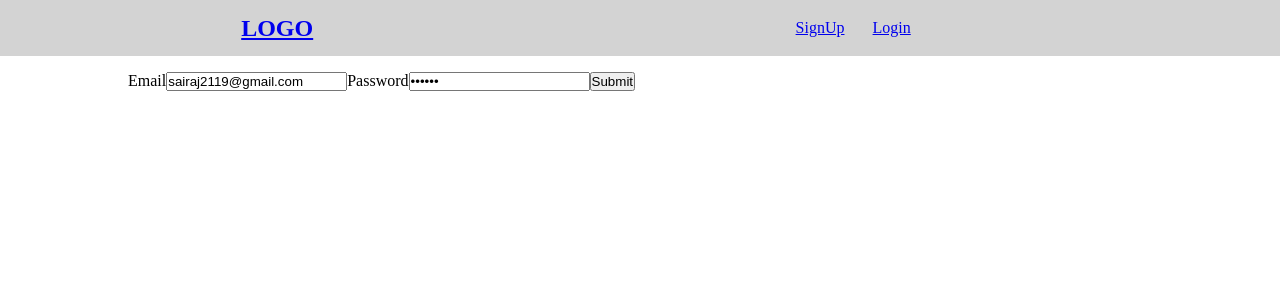
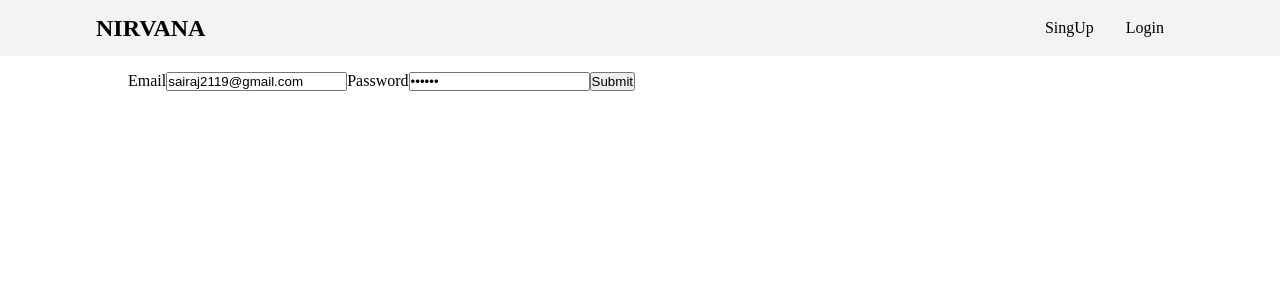
Before and after one commit to igniters-space/nirvana, a React (Create React App) app in the folder client/: page /login in a window 1280 px wide. Shown: the top 300 px of the page. Built offline with nearby package versions, Linux system fonts and the light colour scheme.

Commit message:
add navbar styles

```diff
--- a/client/package.json
+++ b/client/package.json
@@ -10,7 +10,8 @@
     "react": "^17.0.2",
     "react-dom": "^17.0.2",
     "react-router-dom": "^5.2.0",
-    "react-scripts": "4.0.3"
+    "react-scripts": "4.0.3",
+    "zustand": "^3.5.1"
   },
   "scripts": {
     "start": "react-scripts start",
--- a/client/src/components/NavBar.jsx
+++ b/client/src/components/NavBar.jsx
@@ -1,34 +1,24 @@
 import React from 'react'
-import { Link } from 'react-router-dom'
+import { useHistory } from 'react-router-dom'
+import '../styles/NavBar.css'
 
 const NavBar = () => {
+  const history = useHistory()
+
+  const pushTo = (path) => {
+    history.push(path)
+  }
+
   return (
-    <header style={{ background: 'lightgray', height: '7vh' }}>
-      <nav
-        style={{
-          width: '90%',
-          display: 'flex',
-          alignItems: 'center',
-          justifyContent: 'space-around',
-          height: '100%',
-        }}
-      >
-        <h1>
-          <Link to="/">LOGO</Link>
-        </h1>
-        <ul
-          style={{
-            display: 'flex',
-            listStyleType: 'none',
-            width: '10%',
-            justifyContent: 'space-between',
-          }}
-        >
-          <li>
-            <Link to="/signup">SignUp</Link>
+    <header className="navbar">
+      <nav className="navbar__container">
+        <h1 onClick={() => pushTo('/')}>NIRVANA</h1>
+        <ul className="navbar__links">
+          <li className="navbar__link" onClick={() => pushTo('/signup')}>
+            SingUp
           </li>
-          <li>
-            <Link to="/login">Login</Link>
+          <li className="navbar__link" onClick={() => pushTo('/login')}>
+            Login
           </li>
         </ul>
       </nav>
--- a/client/src/pages/Login.jsx
+++ b/client/src/pages/Login.jsx
@@ -1,7 +1,8 @@
 import React, { useState } from 'react'
-import axe from '../utils/api'
+import { useAuth } from '../state/authState'
 
 const Login = () => {
+  const login = useAuth((s) => s.login)
   const [data, setData] = useState({
     email: 'sairaj2119@gmail.com',
     password: 'asdfaa',
@@ -9,12 +10,7 @@ const Login = () => {
 
   const handleLogin = async (e) => {
     e.preventDefault()
-    try {
-      const res = await axe.post('/auth/login', data)
-      localStorage.setItem('token', res.data.token)
-    } catch (err) {
-      localStorage.removeItem('token')
-    }
+    login(data)
     console.log(data)
   }
   const handleChange = (e) => {
--- /dev/null
+++ b/client/src/state/authState.js
@@ -0,0 +1,29 @@
+import create from 'zustand'
+import axe from '../utils/api'
+
+// export interface AuthUser {
+//   uid: string;
+//   username: string;
+//   email: string;
+//   activeRooms: string[];
+//   profileImgUrl: string | undefined;
+//   profileImgFileName: string | undefined;
+// }
+
+const login = async (data) => {
+  try {
+    const res = await axe.post('/auth/login', data)
+    localStorage.setItem('token', res.data.token)
+    return res.data.token
+  } catch (err) {
+    localStorage.removeItem('token')
+  }
+}
+export const useAuth = create((set) => ({
+  authUser: null,
+  loading: true,
+  isAuthenticated: undefined,
+  login,
+  setAuthUser: (authUser) => set((state) => ({ ...state, authUser })),
+  setLoading: (loading) => set((state) => ({ ...state, loading })),
+}))
--- /dev/null
+++ b/client/src/styles/NavBar.css
@@ -0,0 +1,33 @@
+.navbar {
+  width: 100%;
+  height: 7vh;
+  background-color: rgb(243, 243, 243);
+}
+
+.navbar__container {
+  width: 85%;
+  height: 100%;
+  display: flex;
+  align-items: center;
+  justify-content: space-between;
+  margin: auto;
+}
+
+.navbar__container > h1 {
+  cursor: pointer;
+}
+
+.navbar__links {
+  display: flex;
+  list-style-type: none;
+}
+.navbar__link {
+  cursor: pointer;
+  padding: 0.5rem 0.75rem;
+  margin-right: 0.5rem;
+  border-radius: 5px;
+}
+
+.navbar__link:hover {
+  background-color: rgb(235, 235, 235);
+}
```
